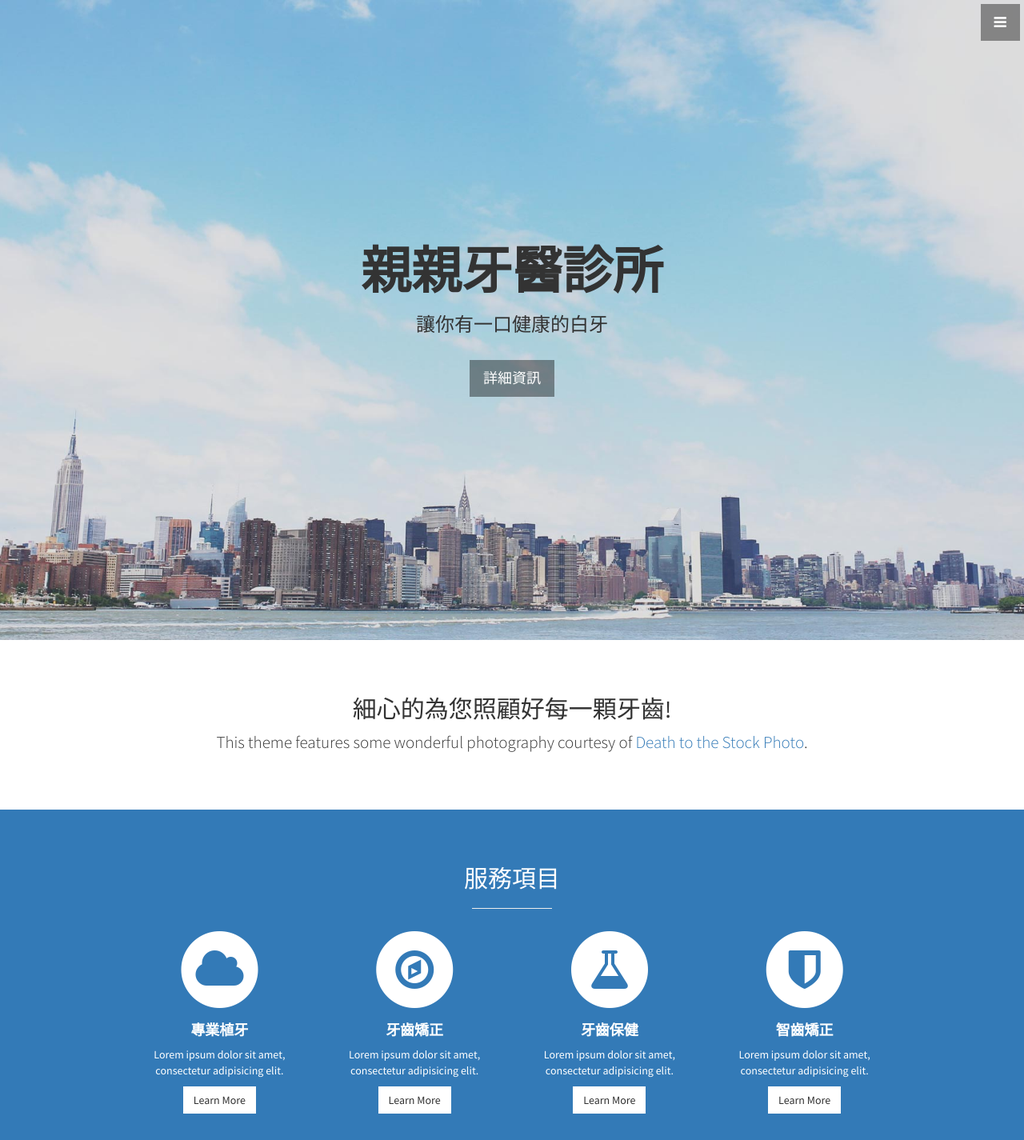
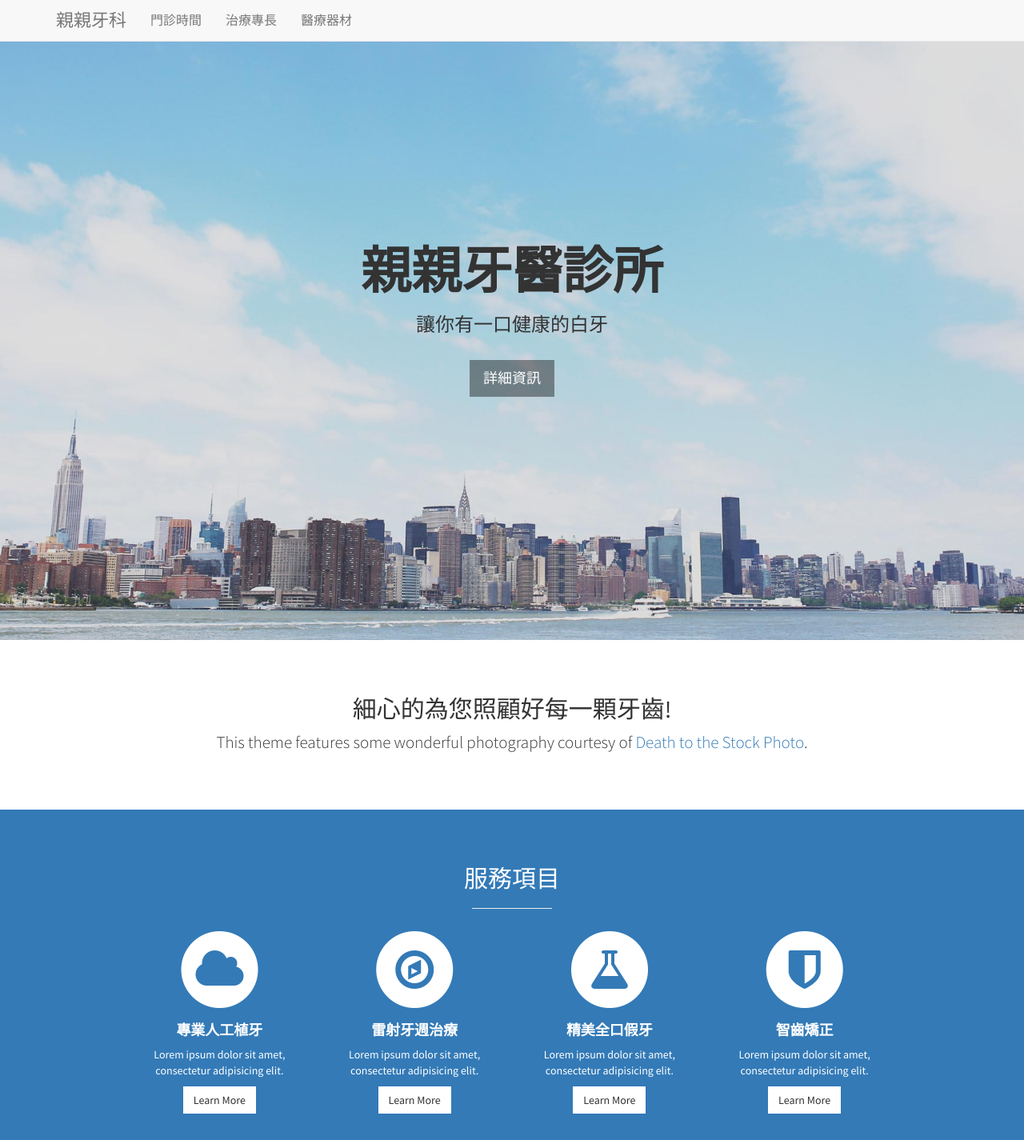
Before and after one commit to JasperHsieh/JasperHsieh.github.io, a plain HTML site: page index.html in a window 1280 px wide. Shown: the top 1425 px of the page at 80% size. Drawn offline with Linux system fonts and the light colour scheme.

Commit message:
Change navigation bar and title

```diff
--- a/index.html
+++ b/index.html
@@ -9,7 +9,7 @@
     <meta name="description" content="">
     <meta name="author" content="">
 
-    <title>Stylish Portfolio - Start Bootstrap Theme</title>
+    <title>親親牙醫診所</title>
 
     <!-- Bootstrap Core CSS -->
     <link href="css/bootstrap.min.css" rel="stylesheet">
@@ -33,29 +33,47 @@
 <body>
 
     <!-- Navigation -->
-    <a id="menu-toggle" href="#" class="btn btn-dark btn-lg toggle"><i class="fa fa-bars"></i></a>
-    <nav id="sidebar-wrapper">
-        <ul class="sidebar-nav">
-            <a id="menu-close" href="#" class="btn btn-light btn-lg pull-right toggle"><i class="fa fa-times"></i></a>
-            <li class="sidebar-brand">
-                <a href="#top" onclick=$("#menu-close").click();>Start Bootstrap</a>
+    <nav class="navbar navbar-default navbar-fixed-top" role="navigation">
+        <div class="container">
+            <div class="navbar-header page-scroll">
+                <button type="button" class="navbar-toggle" data-toggle="collapse" data-target=".navbar-ex1-collapse">
+                    <span class="sr-only">Toggle navigation</span>
+                    <span class="icon-bar"></span>
+                    <span class="icon-bar"></span>
+                    <span class="icon-bar"></span>
+                </button>
+                <a class="navbar-brand page-scroll mine" href="#page-top">
+                    <span style="font-size:22px;">親親牙科</span>
+                </a>
+            </div>
+
+            <!-- Collect the nav links, forms, and other content for toggling -->
+            <div class="collapse navbar-collapse navbar-ex1-collapse">
+                <ul class="nav navbar-nav">
+                    <!-- Hidden li included to remove active class from about link when scrolled up past about section -->
+                    <li class="hidden">
+                        <a class="page-scroll mine" href="#page-top"></a>
                     </li>
                     <li>
-                <a href="#top" onclick=$("#menu-close").click();>Home</a>
+                        <a class="page-scroll" href="#about">
+                            <span style="font-size:16px;">門診時間</span>
+                        </a>
                     </li>
                     <li>
-                <a href="#about" onclick=$("#menu-close").click();>About</a>
+                        <a class="page-scroll" href="#services">
+                            <span style="font-size:16px;">治療專長</span>
+                        </a>
                     </li>
                     <li>
-                <a href="#services" onclick=$("#menu-close").click();>Services</a>
-            </li>
-            <li>
-                <a href="#portfolio" onclick=$("#menu-close").click();>Portfolio</a>
-            </li>
-            <li>
-                <a href="#contact" onclick=$("#menu-close").click();>Contact</a>
+                        <a class="page-scroll" href="#contact">
+                            <span style="font-size:16px;">醫療器材</span>
+                        </a>
                     </li>
                 </ul>
+            </div>
+            <!-- /.navbar-collapse -->
+        </div>
+        <!-- /.container -->
     </nav>
 
     <!-- Header -->
@@ -98,7 +116,7 @@
                                 <i class="fa fa-cloud fa-stack-1x text-primary"></i>
                             </span>
                                 <h4>
-                                    <strong>專業植牙</strong>
+                                    <strong>專業人工植牙</strong>
                                 </h4>
                                 <p>Lorem ipsum dolor sit amet, consectetur adipisicing elit.</p>
                                 <a href="#" class="btn btn-light">Learn More</a>
@@ -111,7 +129,7 @@
                                 <i class="fa fa-compass fa-stack-1x text-primary"></i>
                             </span>
                                 <h4>
-                                    <strong>牙齒矯正</strong>
+                                    <strong>雷射牙週治療</strong>
                                 </h4>
                                 <p>Lorem ipsum dolor sit amet, consectetur adipisicing elit.</p>
                                 <a href="#" class="btn btn-light">Learn More</a>
@@ -124,7 +142,7 @@
                                 <i class="fa fa-flask fa-stack-1x text-primary"></i>
                             </span>
                                 <h4>
-                                    <strong>牙齒保健</strong>
+                                    <strong>精美全口假牙</strong>
                                 </h4>
                                 <p>Lorem ipsum dolor sit amet, consectetur adipisicing elit.</p>
                                 <a href="#" class="btn btn-light">Learn More</a>
```
Lines whose indentation alone changed are shown as unchanged.
